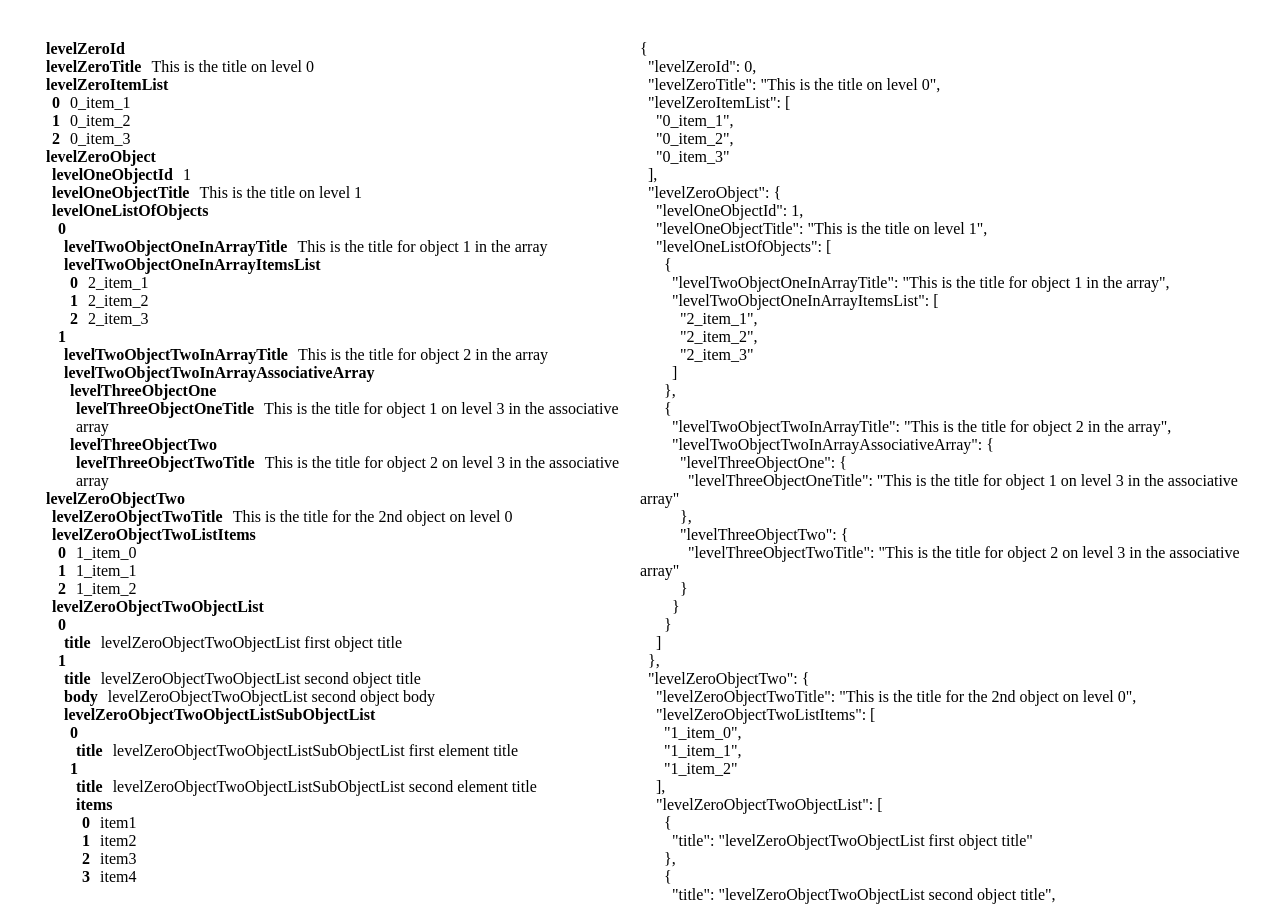
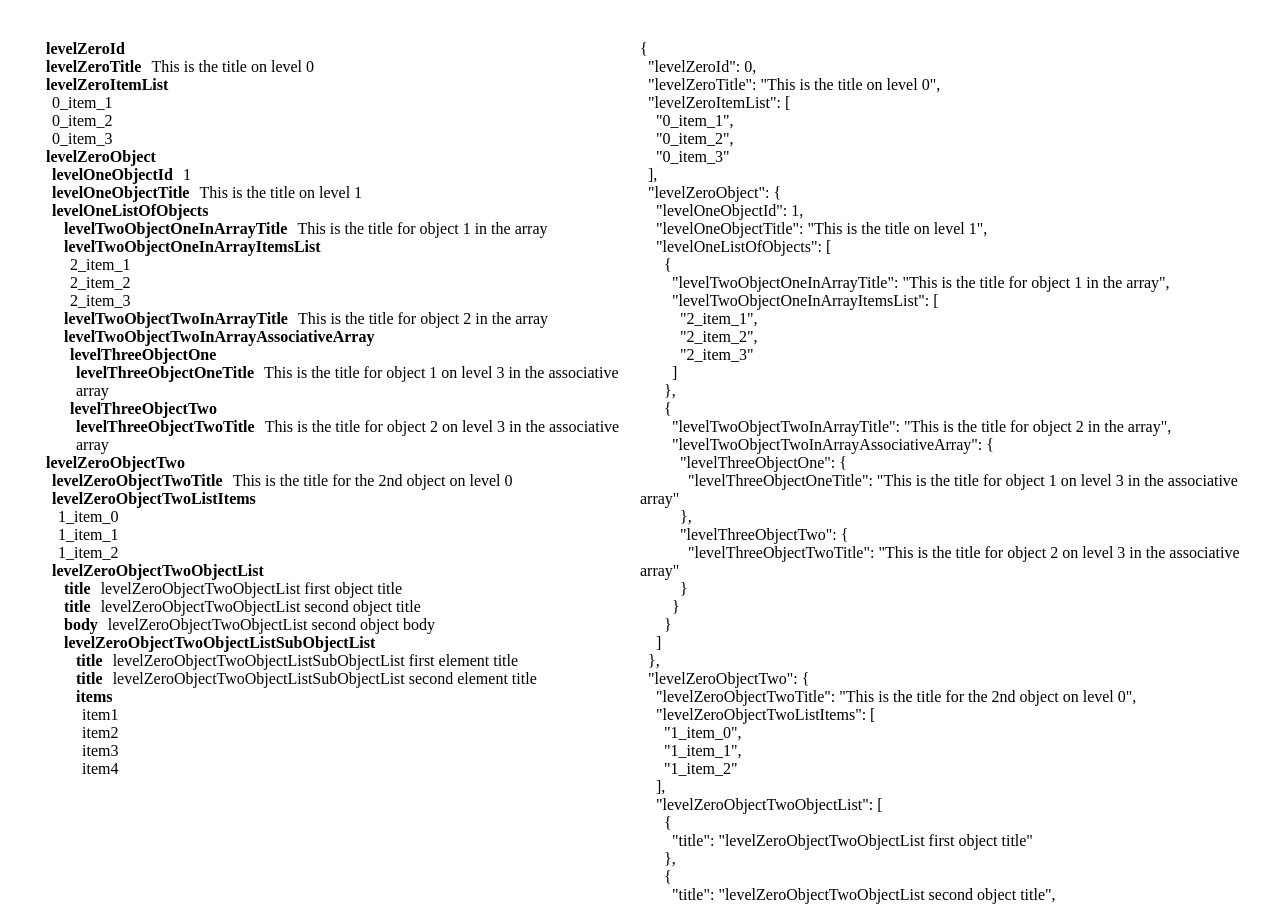
Before and after one commit to szitastamas/json-prop-selector, a plain HTML site: page index.html in a window 1280 px wide. Shown: the top 904 px of the page. Drawn offline with Linux system fonts and the light colour scheme.

Commit message:
Removed key from DOM if it is a number

```diff
--- a/main.js
+++ b/main.js
@@ -147,6 +147,7 @@ const createJsonRow = (prop) => {
     keyElement.className = 'json-row-key';
     keyElement.innerHTML = key;
     keyElement.dataset.parent = parent;
+    if(!isNaN(parseInt(key, 10))) keyElement.dataset.hidden = true;
     return keyElement;
   };
 
@@ -160,7 +161,7 @@ const createJsonRow = (prop) => {
 
   row.appendChild(createKey(prop.name, prop.depth));
 
-  if (prop?.value) {
+  if (prop.value) {
     row.appendChild(createValue(prop.value));
   }
 
--- a/style.css
+++ b/style.css
@@ -16,6 +16,10 @@
 .json-row-value{
     cursor: pointer;
     transition: 50ms background ease-out;
+}
+
+[data-hidden="true"]{
+    display: none;
 }
 
 [data-depth="0"]{
```
